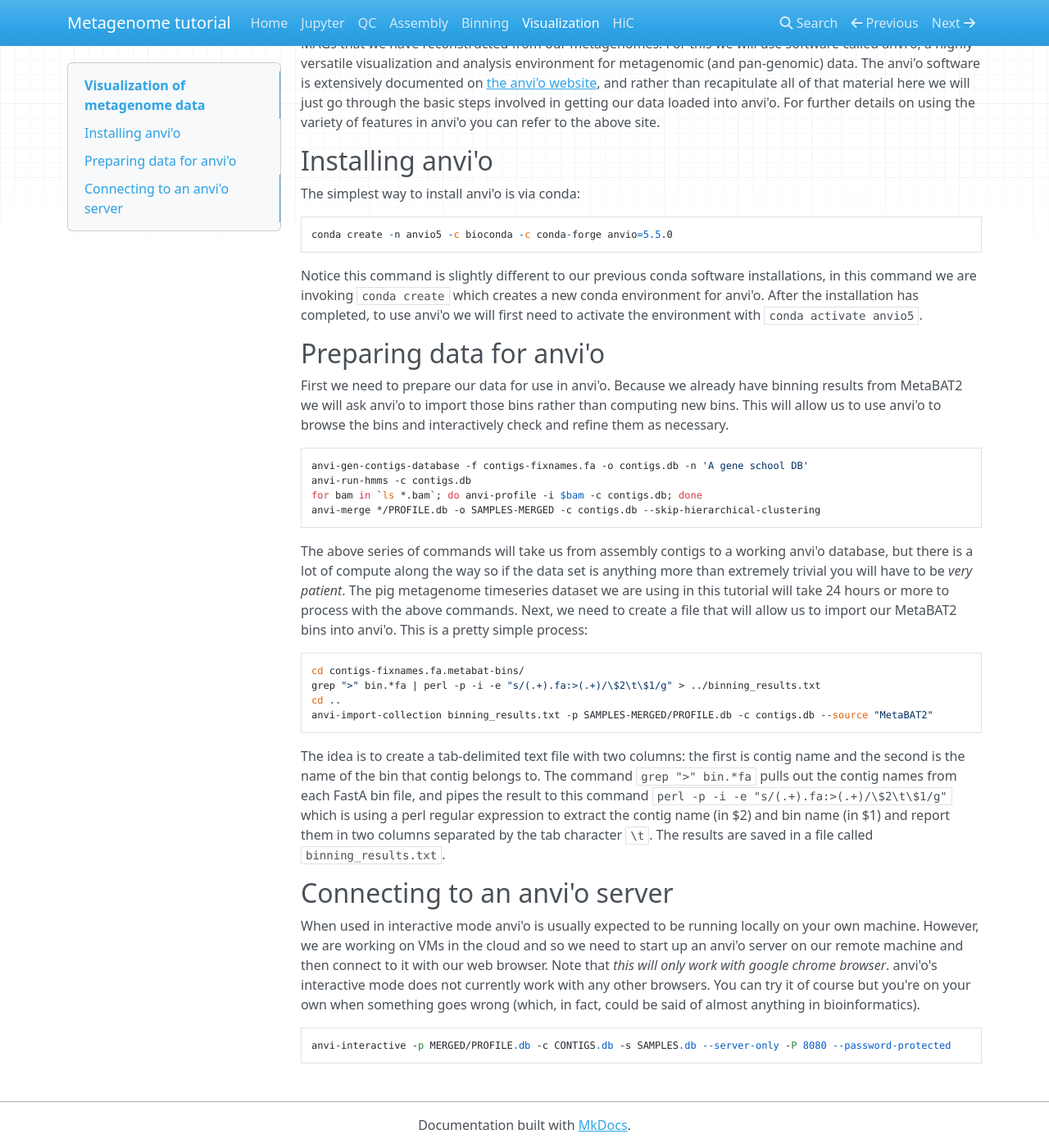
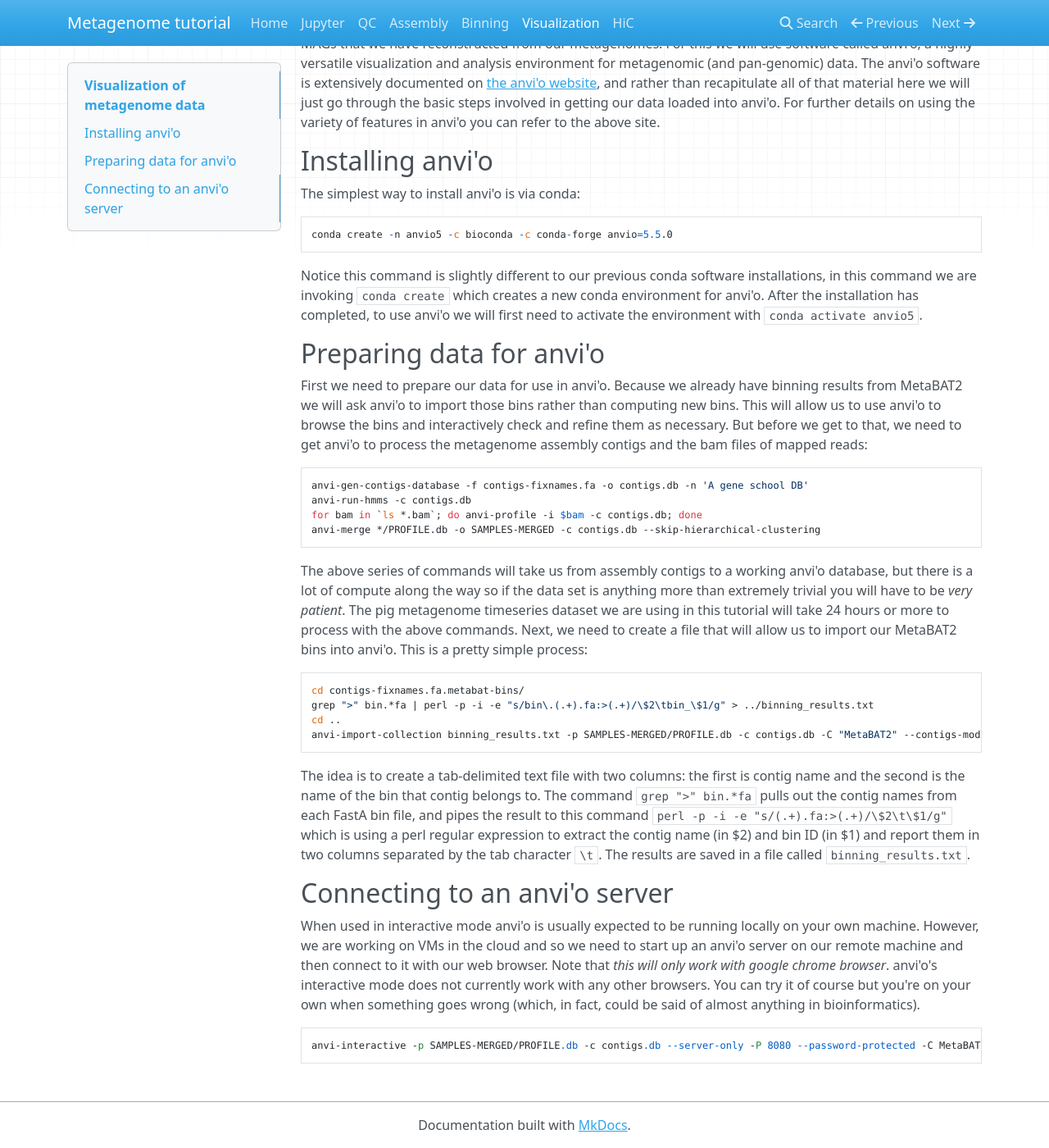
Before and after one commit to thegeneschool/metagenomics, an MkDocs documentation site: the page built from docs/anvio.md, in a window 1280 px wide and 1400 px high, scrolled down 117 px. Shown: the whole window at 82% size. Built offline with MkDocs 1.6.1, drawn with Linux system fonts in a browser that asks for light colours; nearby versions of some CDN libraries; old or Windows-style settings are respelled for this version of MkDocs.

Commit message:
[AD] nearly working anvio

````diff
--- a/docs/anvio.md
+++ b/docs/anvio.md
@@ -22,6 +22,7 @@ After the installation has completed, to use anvi'o we will first need to activa
 First we need to prepare our data for use in anvi'o.
 Because we already have binning results from MetaBAT2 we will ask anvi'o to import those bins rather than computing new bins.
 This will allow us to use anvi'o to browse the bins and interactively check and refine them as necessary.
+But before we get to that, we need to get anvi'o to process the metagenome assembly contigs and the bam files of mapped reads:
 
 ```
 anvi-gen-contigs-database -f contigs-fixnames.fa -o contigs.db -n 'A gene school DB'
@@ -37,13 +38,13 @@ This is a pretty simple process:
 
 ```
 cd contigs-fixnames.fa.metabat-bins/
-grep ">" bin.*fa | perl -p -i -e "s/(.+).fa:>(.+)/\$2\t\$1/g" > ../binning_results.txt
+grep ">" bin.*fa | perl -p -i -e "s/bin\.(.+).fa:>(.+)/\$2\tbin_\$1/g" > ../binning_results.txt
 cd ..
-anvi-import-collection binning_results.txt -p SAMPLES-MERGED/PROFILE.db -c contigs.db --source "MetaBAT2"
+anvi-import-collection binning_results.txt -p SAMPLES-MERGED/PROFILE.db -c contigs.db -C "MetaBAT2" --contigs-mode
 ```
 
 The idea is to create a tab-delimited text file with two columns: the first is contig name and the second is the name of the bin that contig belongs to.
-The command `grep ">" bin.*fa` pulls out the contig names from each FastA bin file, and pipes the result to this command `perl -p -i -e "s/(.+).fa:>(.+)/\$2\t\$1/g"` which is using a perl regular expression to extract the contig name (in $2) and bin name (in $1) and report them in two columns separated by the tab character `\t`.
+The command `grep ">" bin.*fa` pulls out the contig names from each FastA bin file, and pipes the result to this command `perl -p -i -e "s/(.+).fa:>(.+)/\$2\t\$1/g"` which is using a perl regular expression to extract the contig name (in $2) and bin ID (in $1) and report them in two columns separated by the tab character `\t`.
 The results are saved in a file called `binning_results.txt`.
 
 
@@ -56,5 +57,5 @@ anvi'o's interactive mode does not currently work with any other browsers.
 You can try it of course but you're on your own when something goes wrong (which, in fact, could be said of almost anything in bioinformatics).
 
 ```
-anvi-interactive -p MERGED/PROFILE.db -c CONTIGS.db -s SAMPLES.db --server-only -P 8080 --password-protected
+anvi-interactive -p SAMPLES-MERGED/PROFILE.db -c contigs.db --server-only -P 8080 --password-protected -C MetaBAT2
 ```
````
